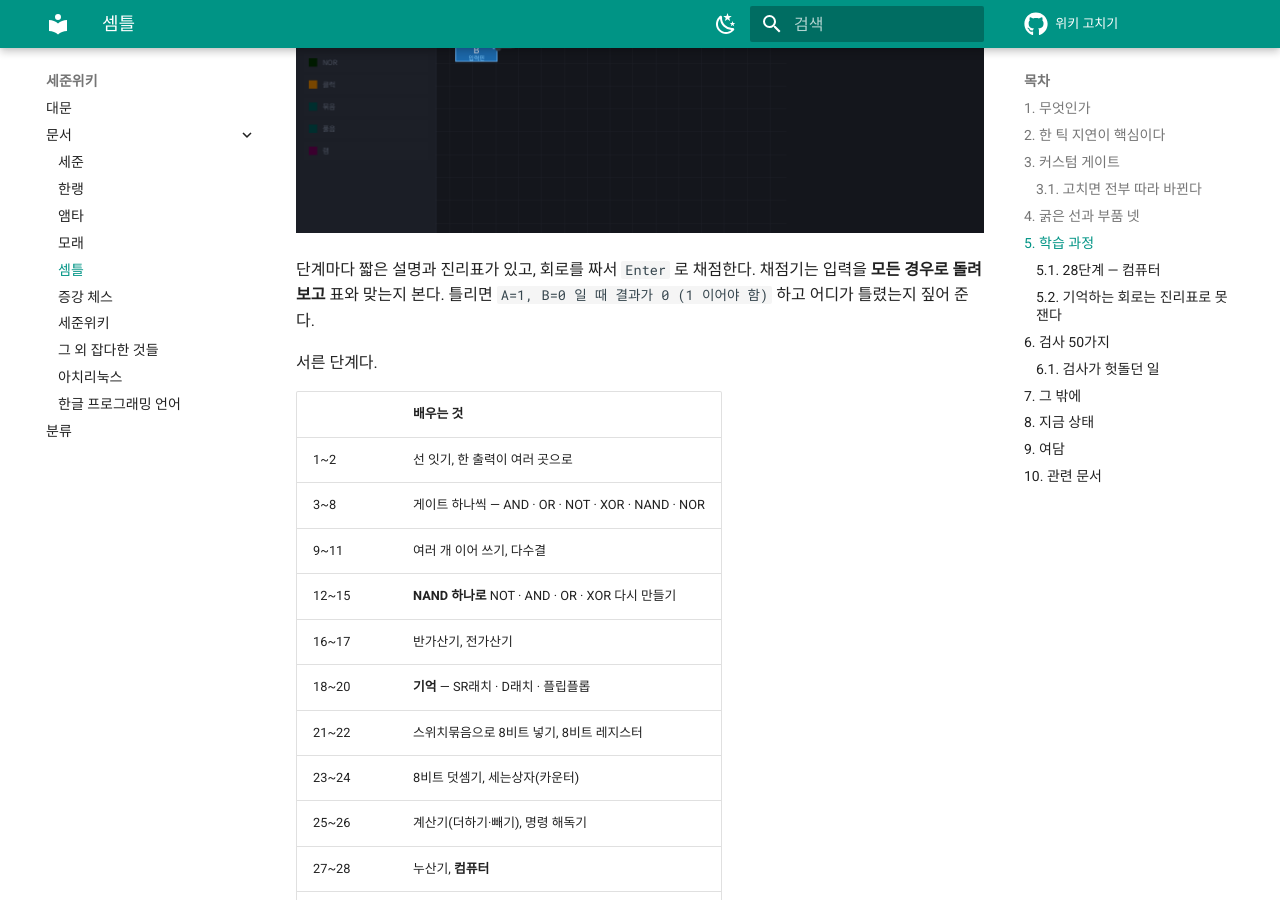
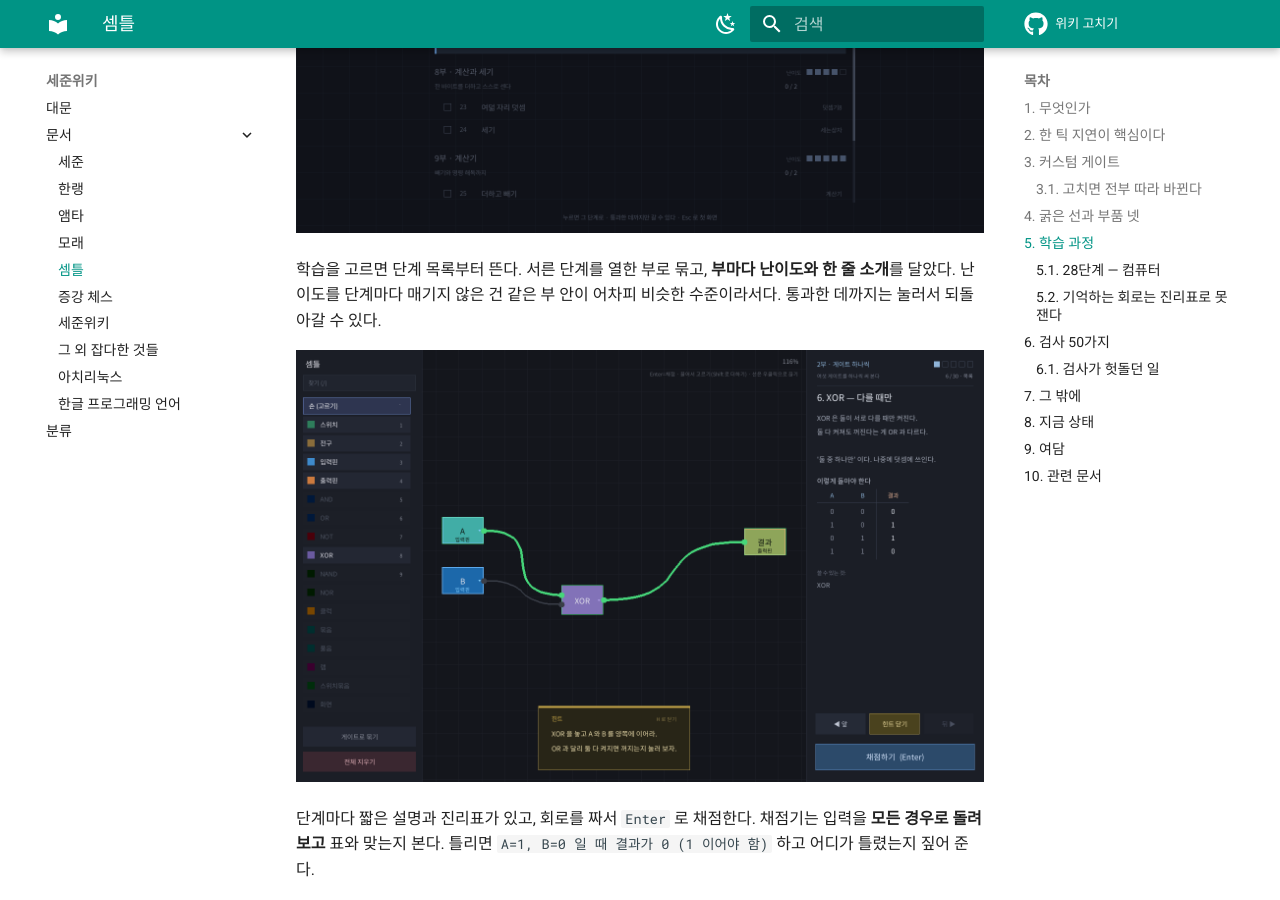
Before and after one commit to sejunch/sejunch.github.io, an MkDocs documentation site: the page built from docs/셈틀.md, in a window 1280 px wide and 900 px high, scrolled down 4054 px. Built offline with MkDocs 1.6.1 and Material for MkDocs 9.7.7, drawn with Linux system fonts in a browser that asks for light colours; comment, search, counter and statistics services are not loaded; some of the changed text lies outside the part shown.

Commit message:
셈틀 문서 — 단계 목록·난이도 추가, 그림 갱신
Co-Authored-By: Claude Opus 5 <noreply@anthropic.com>

```diff
--- a/docs/셈틀.md
+++ b/docs/셈틀.md
@@ -87,6 +87,12 @@ NAND 하나에서 시작해 계산기까지 가는 판이라 뜻이 그대로
   클럭이 올라가는 순간에만 쓰고, 읽기는 늘 한다
 
 ## 5. 학습 과정
+
+![단계 목록](셈틀-단계목록.png)
+
+학습을 고르면 단계 목록부터 뜬다. 서른 단계를 열한 부로 묶고, **부마다 난이도와
+한 줄 소개**를 달았다. 난이도를 단계마다 매기지 않은 건 같은 부 안이 어차피 비슷한
+수준이라서다. 통과한 데까지는 눌러서 되돌아갈 수 있다.
 
 ![학습 모드](셈틀-학습.png)
 
```
Also changed, not shown: other parts of docs/셈틀.md (+1 -1 lines), docs/셈틀-고치기.png, docs/셈틀-단계목록.png (added), docs/셈틀-부품.png, docs/셈틀-샌드박스.png, docs/셈틀-첫화면.png, docs/셈틀-학습.png.
